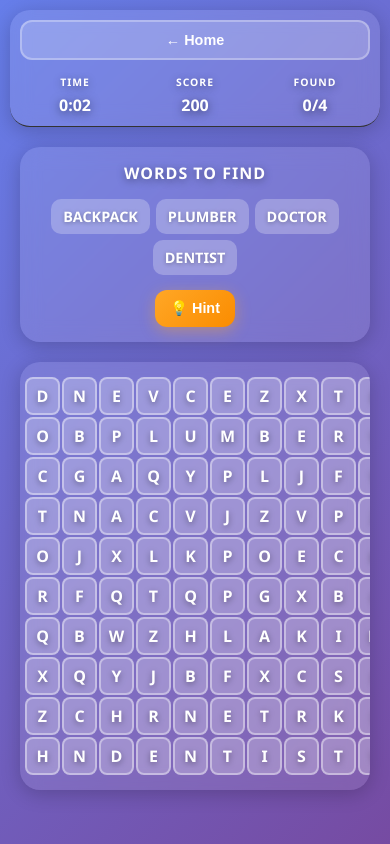
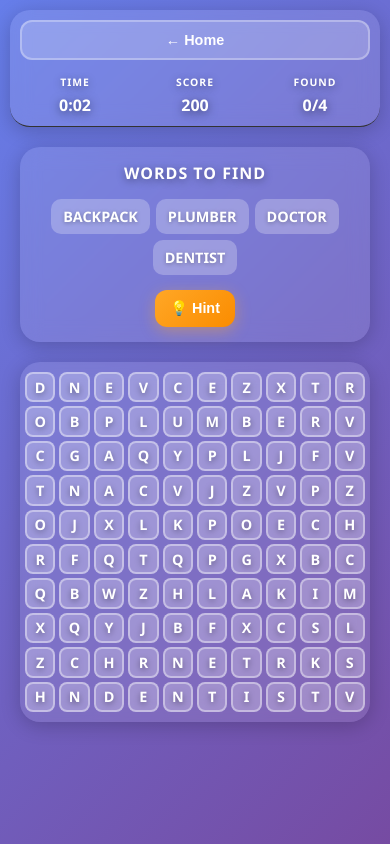
Before and after one commit to shivanshPW/WordSearch, a plain HTML site: page index.html in a window 390 px wide. Both pictures are taken after a click on the button "PLAY GAME". Drawn offline with Linux system fonts and the light colour scheme.

Commit message:
minor ui fixes

```diff
--- a/wordsearch.css
+++ b/wordsearch.css
@@ -355,21 +355,24 @@ body {
   flex-grow: 1;
   display: flex;
   justify-content: center;
-  overflow: auto;
+  overflow-x: auto;
+  overflow-y: auto;
   background: rgba(255, 255, 255, 0.1);
   backdrop-filter: blur(10px);
   border-radius: 20px;
   padding: 30px;
   box-shadow: 0 4px 20px rgba(0, 0, 0, 0.2);
   max-width: 100%;
+  width: 100%;
 }
 
 #grid {
   display: grid;
-  gap: 4px;
-  width: max-content;
+  gap: 12px;
+  width: 100%;
+  max-width: min(600px, 100%);
   margin: auto;
-  max-width: 100%;
+  aspect-ratio: 1;
 }
 
 .cell {
@@ -556,7 +559,7 @@ body {
   }
 
   #grid {
-    gap: 3px;
+    gap: 8px;
   }
 }
 
@@ -645,18 +648,18 @@ body {
   }
 
   #gridContainer {
-    padding: 15px 5px;
+    padding: 10px 5px;
   }
 
   .cell {
-    padding: 6px;
-    font-size: 1em;
-    min-width: 30px;
-    min-height: 30px;
+    padding: 4px;
+    font-size: 0.9em;
+    min-width: 26px;
+    min-height: 26px;
   }
 
   #grid {
-    gap: 2px;
+    gap: 4px;
   }
 
   .hint-btn {
--- a/wordsearch.js
+++ b/wordsearch.js
@@ -166,7 +166,7 @@ function randomLetter() {
 
 function drawGrid() {
   const gridDiv = document.getElementById("grid");
-  gridDiv.style.gridTemplateColumns = `repeat(${gridWidth}, 35px)`;
+  gridDiv.style.gridTemplateColumns = `repeat(${gridWidth}, 1fr)`;
   gridDiv.innerHTML = "";
 
   for (let y = 0; y < gridHeight; y++) {
```
